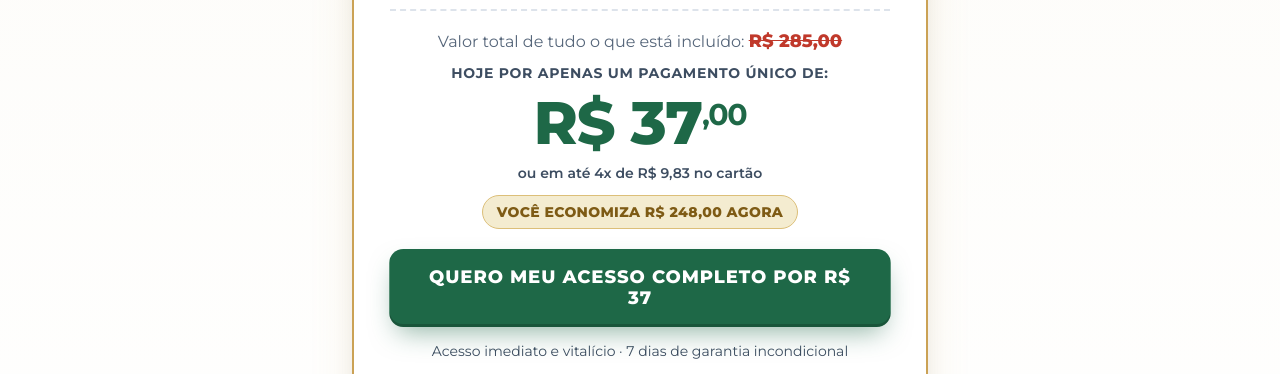
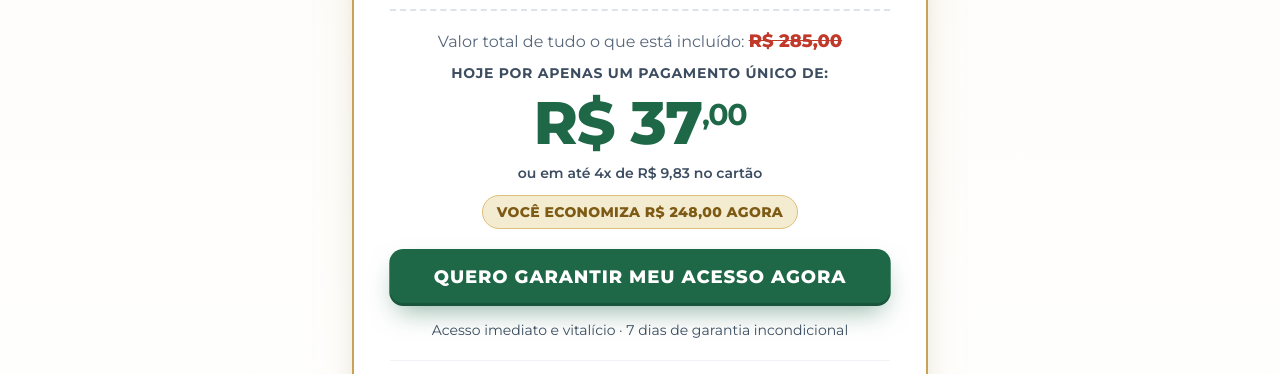
Before and after one commit to lostheus/pv-assistente-social, a website: page index.html in a window 1280 px wide. Shown: the part 11200-11574 px from the top of the page. Drawn offline with Linux system fonts and the light colour scheme.

Commit message:
Copy: Atualizado texto do botao de oferta para 'QUERO GARANTIR MEU ACESSO AGORA' (sem mencao a preco)

```diff
--- a/index.html
+++ b/index.html
@@ -1244,7 +1244,7 @@
             <!-- Botão de Ação com Alto Contraste e Efeito Pulsante -->
             <div>
               <a href="https://payfast.greenn.com.br/shrqbrq" class="btn btn-action btn-pulse w-full text-base sm:text-lg uppercase tracking-wider font-extrabold py-4 shadow-lift" target="_blank" rel="noopener noreferrer">
-                QUERO MEU ACESSO COMPLETO POR R$ 37
+                QUERO GARANTIR MEU ACESSO AGORA
               </a>
             </div>
 
```
